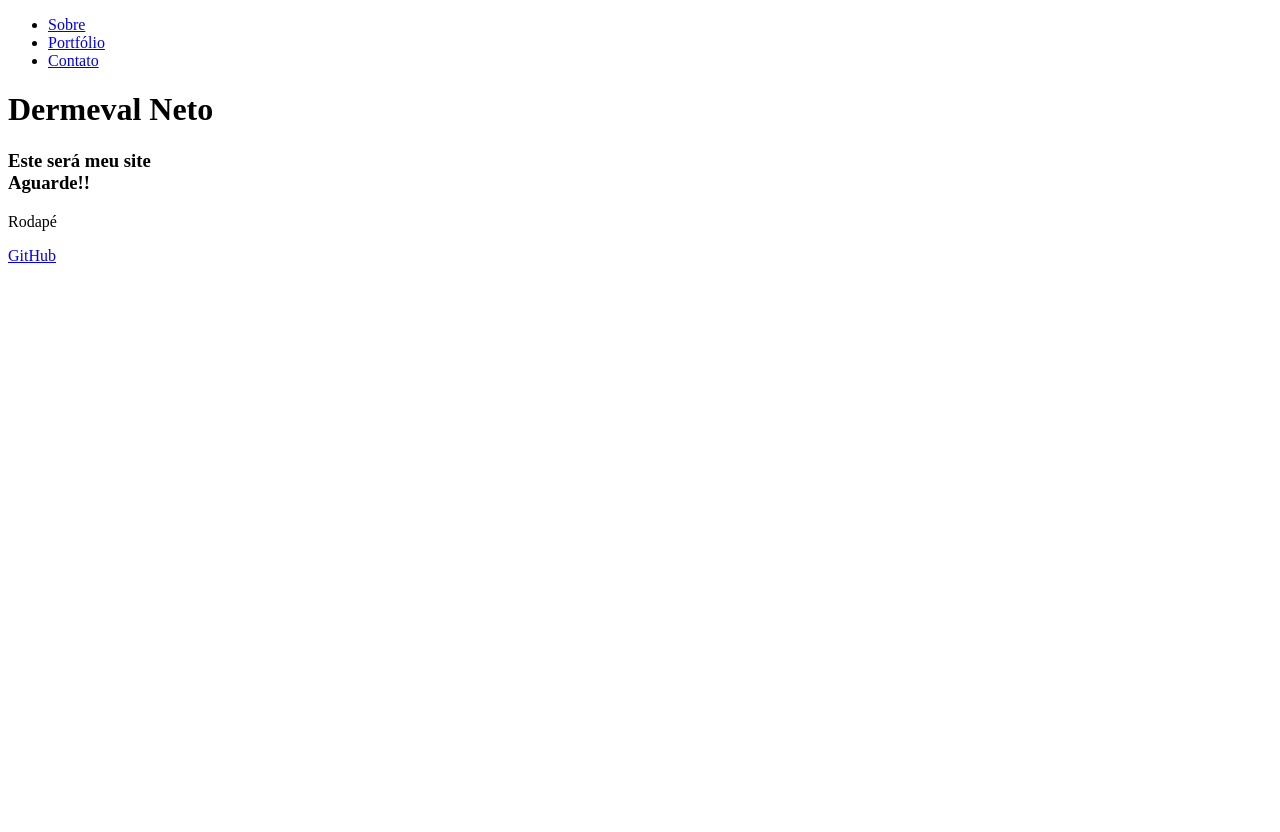
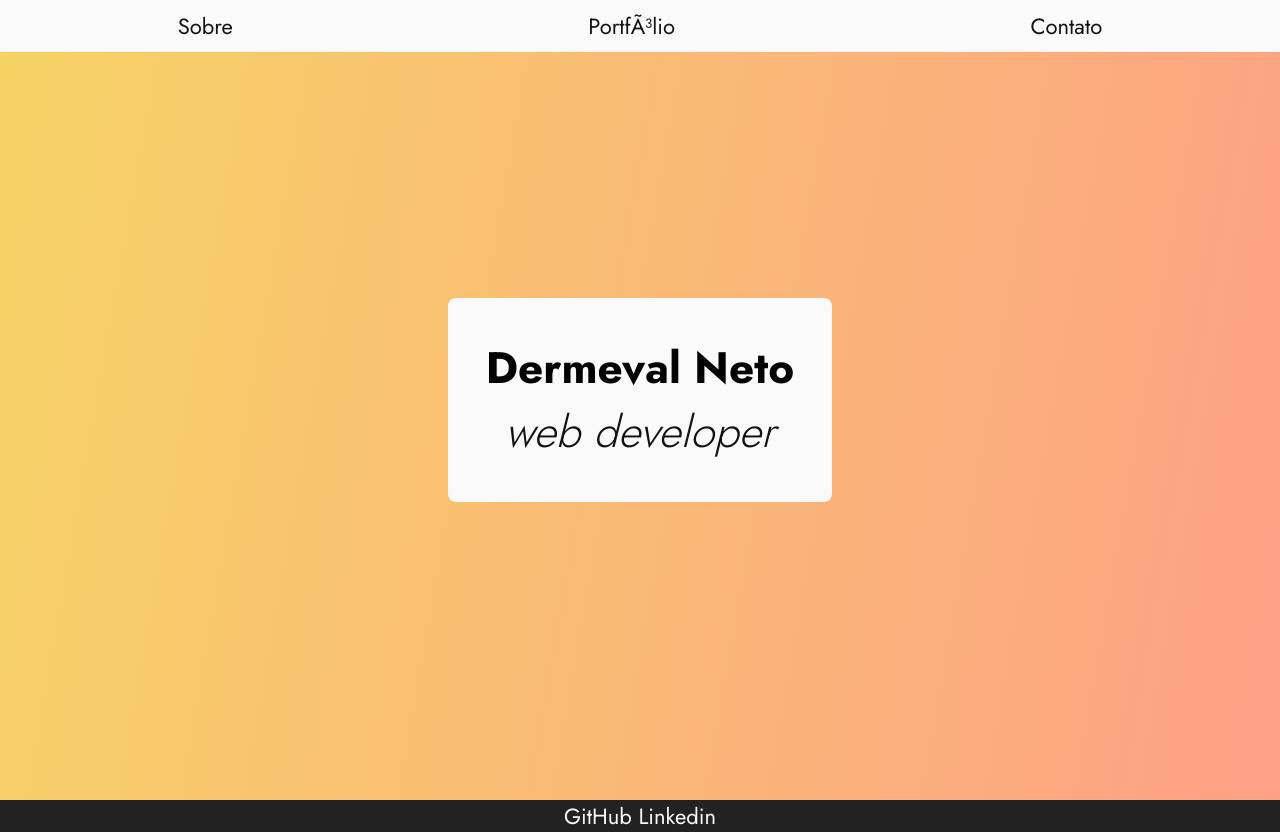
Before and after one commit to dscneto/dscneto.github.io, a plain HTML site: page index.html in a window 1280 px wide. Before the commit the page ends 800 px from the top, so only its background shows below. Drawn offline with Linux system fonts and the light colour scheme.

Commit message:
Add files via upload

```diff
--- /dev/null
+++ b/css/global.css
@@ -0,0 +1,117 @@
+@import url('https://fonts.googleapis.com/css2?family=Jost:wght@300;400;500;700&display=swap');
+
+*
+{
+  font-family: 'Jost', sans-serif;
+
+  margin: 0;
+  padding: 0;
+  box-sizing: border-box;
+}
+
+body
+{
+  background-image: linear-gradient(100deg, #f6d365 0%, #fda085 100%);
+}
+
+@media (min-width: 400px)
+{
+  body
+  {
+    font-size: 18px;
+  }
+}
+
+@media (min-width: 600px)
+{
+  body
+  {
+    font-size: 22px;
+  }
+}
+
+header
+{
+  height: 100vh;
+  display: flex;
+  align-items: center;
+  justify-content: center;
+  flex-wrap: wrap;
+}
+
+.menu
+{
+  background-color: #FAFAFA;
+  position: fixed;
+  top: 0;
+  width: 100vw;
+}
+
+.menu ul
+{
+  display: flex;
+  justify-content: space-around;
+}
+
+.menu li
+{
+  list-style: none;
+}
+
+a
+{
+  color: #010101;
+  text-decoration: none;
+}
+
+a:hover
+{
+  text-decoration: underline;
+}
+
+.menu a
+{
+  color: #121212;
+  display: block;
+  padding: 10px;
+}
+
+.inbox
+{
+  background-color:  #FAFAFA;
+  border-radius: 8px;
+
+  padding: 1cm;
+}
+
+.site-title
+{
+  color: #010101;
+  text-align: center;
+}
+
+.site-subtitle
+{
+  color: #121212;
+  font-style: italic;
+  font-weight: lighter;
+  text-align: center;
+  font-size: 2em;
+}
+
+.img-portfolio
+{
+  height: 180px;
+  width: 180px;
+}
+
+footer
+{
+  background-color: #222222;
+  text-align: center;
+}
+
+footer a
+{
+  color: #FAFAFA;
+}
--- a/index.html
+++ b/index.html
@@ -1,34 +1,53 @@
-<!doctype html>
+<!DOCTYPE html>
 <html lang = "pt-br">
-
     <head>
-        <meta charset = "utf-8">
-        <link rel="stylesheet" href="global.css">
-
-        <title> Testando </title>
+        <meta charset = UTF-8">
+        <link rel="stylesheet" href="./css/global.css">
+        <title> Dermeval Neto </title>
     </head>
 
     <body>
+
         <header>
             <nav class = "menu">
                 <ul>
-                    <li><a href = "#"> Sobre </a></li>
-                    <li><a href = "#"> Portfólio </a></li>
-                    <li><a href = "#"> Contato </a></li>
+                  <li><a href = "#"> Sobre </a></li>
+                  <li><a href = "#"> Portfólio </a></li>
+                  <li><a href = "#"> Contato </a></li>
                 </ul>
             </nav>
+            <div class = "inbox">
+                <h1 class = "site-title"> Dermeval Neto </h1>
+                <h2 class = "site-subtitle"> web developer </h2>
+            </div>
         </header>
 
-        <div class= "box">
-            <h1> Dermeval Neto </h1>
-            <h3> Este será meu site <br> Aguarde!!</h3>
-        </div>
+        <!---
+        <section>
+            <h2> Portfólio </h2>
+            <figure>
+                <img class = "img-portfolio" src = "./img/ecommerce-creditos-s-o-c-i-a-l-c-u-t-unsplash.jpg" alt = "eCommerce">
+                <figcaption> eCommerce </figcaption>
+            </figure>
+            <figure>
+                <img class = "img-portfolio" src = "./img/mobile-creditos-nate-grant-unsplash.jpg" alt = ">Mobile">
+                <figcaption> Mobile </figcaption>
+            </figure>
+            <figure>
+                <img class = "img-portfolio" src="./img/webdesign-creditos-domenico-loia-unsplash.jpg" alt = "Web design">
+                <figcaption> Web design </figcaption>
+            </figure>
+            <figure>
+                <img class = "img-portfolio" src = "./img/projpessoais-creditos-hal-gatewood-unsplash.jpg" alt = "Projetos pessoais">
+                <figcaption> Projetos pessoais </figcaption>
+            </figure>
+        </section>
+        -->
 
         <footer>
-            <p> Rodapé </p>
             <a href = "https://github.com/dscneto"> GitHub </a>
+            <a href = "https://www.linkedin.com/in/dermeval-neto-6a1b2517a"> Linkedin </a>
         </footer>
-
     </body>
 
 </html>
```
